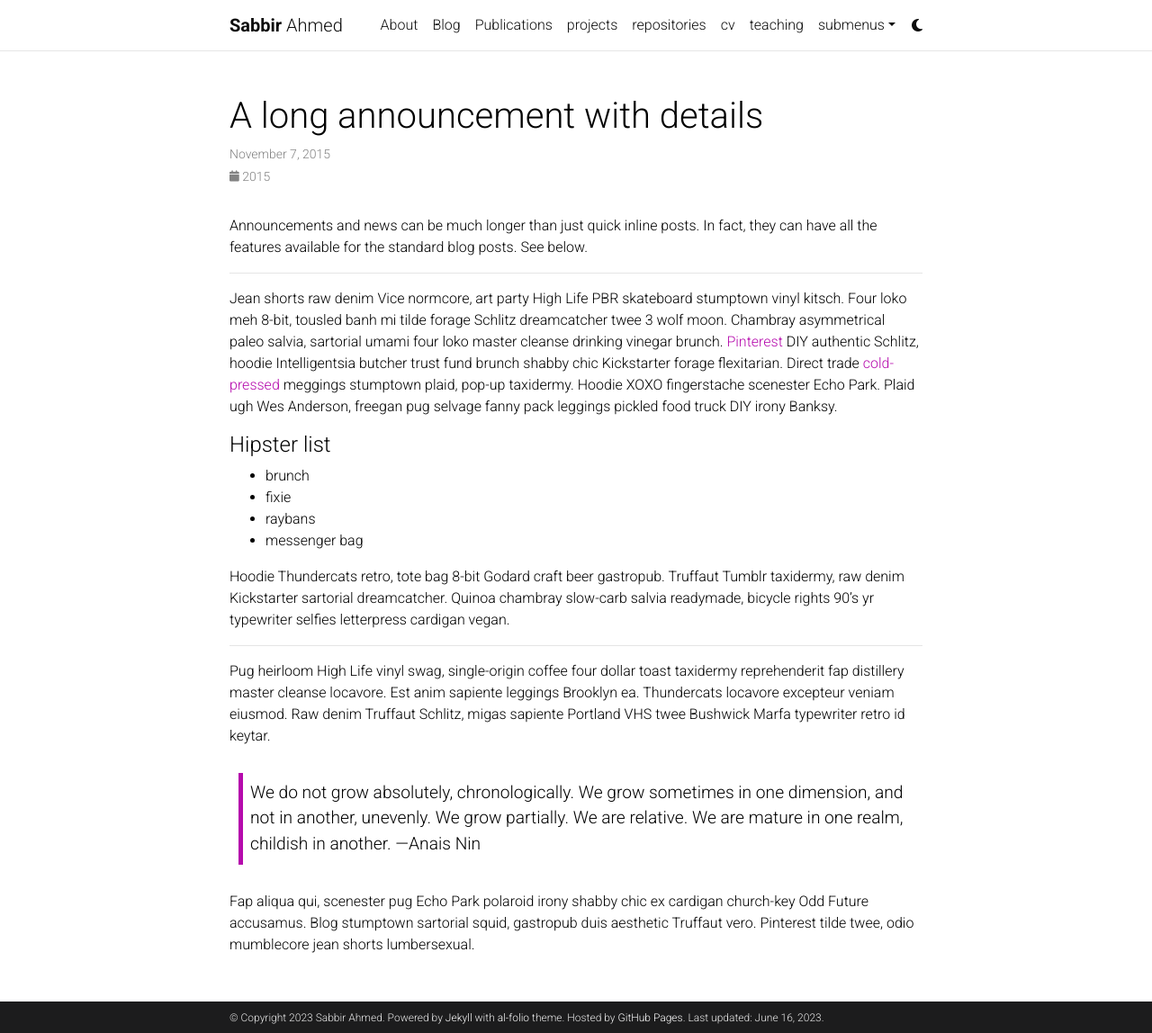
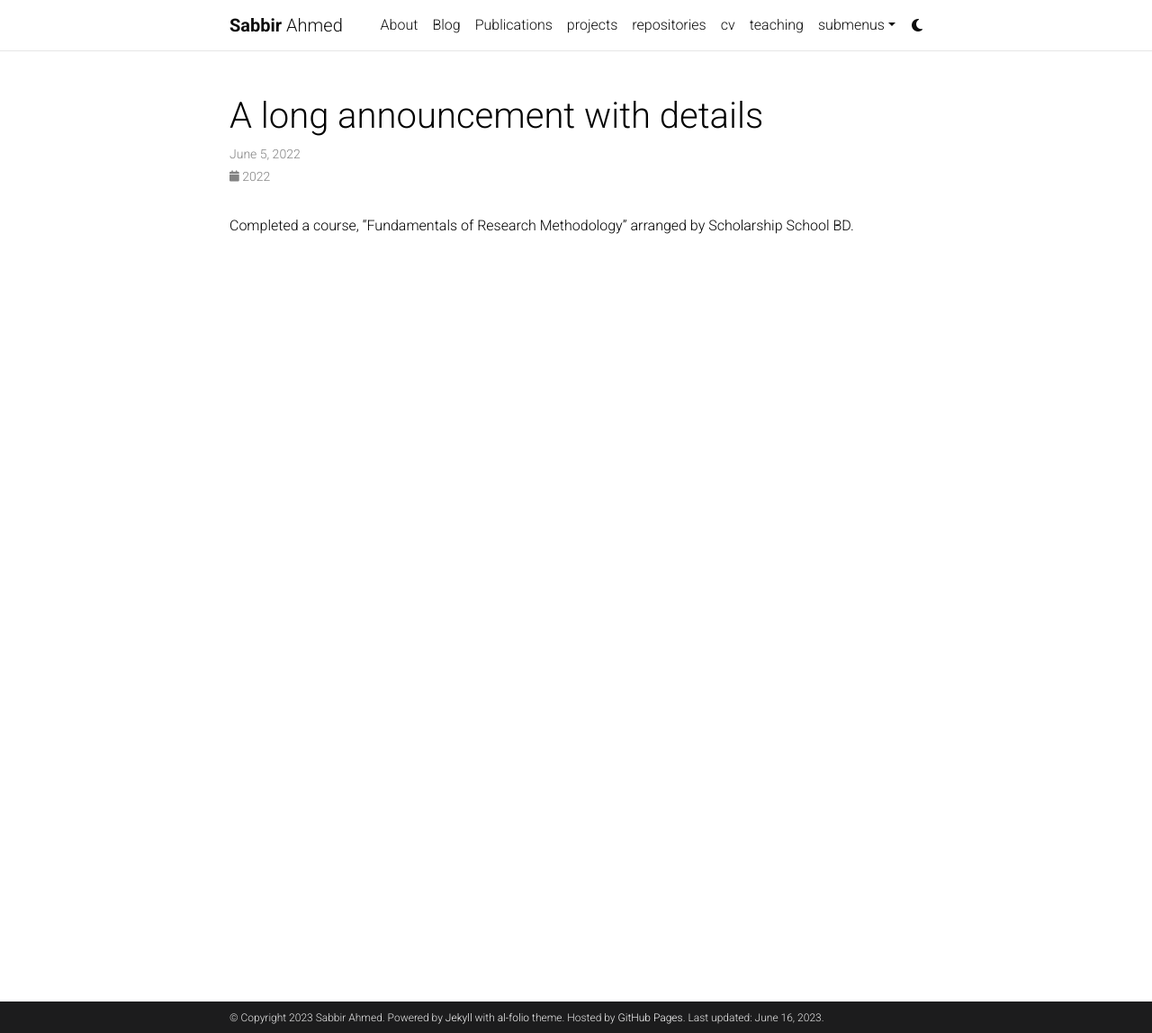
Before and after one commit to sabbir-ahmed12/sabbir-ahmed12.github.io, a Jekyll site: the page built from _news/announcement_2.md, in a window 1280 px wide and 1148 px high. Shown: the whole window at 90% size. Built offline with Jekyll 4.4.1, drawn with Linux system fonts in a browser that asks for light colours; comment, search, counter and statistics services are not loaded; a style sheet for code colours, icons or effects is not loaded.

```diff
--- a/_news/announcement_2.md
+++ b/_news/announcement_2.md
@@ -1,14 +1,14 @@
 ---
 layout: post
 title: A long announcement with details
-date: 2015-11-07 16:11:00-0400
-inline: false
+date: 2022-06-05 16:11:00-0400
+inline: true
 related_posts: false
 ---
 
-Announcements and news can be much longer than just quick inline posts. In fact, they can have all the features available for the standard blog posts. See below.
+Completed a course, "Fundamentals of Research Methodology" arranged by Scholarship School BD.
 
-***
+<!-- ***
 
 Jean shorts raw denim Vice normcore, art party High Life PBR skateboard stumptown vinyl kitsch. Four loko meh 8-bit, tousled banh mi tilde forage Schlitz dreamcatcher twee 3 wolf moon. Chambray asymmetrical paleo salvia, sartorial umami four loko master cleanse drinking vinegar brunch. <a href="https://www.pinterest.com">Pinterest</a> DIY authentic Schlitz, hoodie Intelligentsia butcher trust fund brunch shabby chic Kickstarter forage flexitarian. Direct trade <a href="https://en.wikipedia.org/wiki/Cold-pressed_juice">cold-pressed</a> meggings stumptown plaid, pop-up taxidermy. Hoodie XOXO fingerstache scenester Echo Park. Plaid ugh Wes Anderson, freegan pug selvage fanny pack leggings pickled food truck DIY irony Banksy.
 
@@ -29,4 +29,4 @@ Pug heirloom High Life vinyl swag, single-origin coffee four dollar toast taxide
 > We do not grow absolutely, chronologically. We grow sometimes in one dimension, and not in another, unevenly. We grow partially. We are relative. We are mature in one realm, childish in another.
 > —Anais Nin
 
-Fap aliqua qui, scenester pug Echo Park polaroid irony shabby chic ex cardigan church-key Odd Future accusamus. Blog stumptown sartorial squid, gastropub duis aesthetic Truffaut vero. Pinterest tilde twee, odio mumblecore jean shorts lumbersexual.
+Fap aliqua qui, scenester pug Echo Park polaroid irony shabby chic ex cardigan church-key Odd Future accusamus. Blog stumptown sartorial squid, gastropub duis aesthetic Truffaut vero. Pinterest tilde twee, odio mumblecore jean shorts lumbersexual. -->
--- a/_sass/_base.scss
+++ b/_sass/_base.scss
@@ -163,7 +163,6 @@ blockquote {
   }
 }
 
-
 // Navbar customization
 
 .navbar {
@@ -218,7 +217,7 @@ blockquote {
     }
   }
 
-  .navbar-nav .nav-item.active>.nav-link {
+  .navbar-nav .nav-item.active > .nav-link {
     background-color: inherit;
     font-weight: bolder;
     color: var(--global-theme-color);
@@ -325,7 +324,6 @@ blockquote {
     font-size: 0.8rem;
   }
 }
-
 
 // Footer
 footer.fixed-bottom {
@@ -489,7 +487,6 @@ footer.sticky-bottom {
   }
 }
 
-
 // Distill
 
 .distill {
@@ -498,7 +495,6 @@ footer.sticky-bottom {
     text-decoration: none;
   }
 }
-
 
 // Projects
 
@@ -544,7 +540,6 @@ footer.sticky-bottom {
     text-align: right;
   }
 }
-
 
 // Publications
 
@@ -629,12 +624,12 @@ footer.sticky-bottom {
           }
         }
 
-        >em {
+        > em {
           border-bottom: 1px solid;
           font-style: normal;
         }
 
-        >span.more-authors {
+        > span.more-authors {
           color: var(--global-text-color-light);
           border-bottom: 1px dashed var(--global-text-color-light);
           cursor: pointer;
@@ -748,7 +743,6 @@ code {
   padding: 3px 3px;
 }
 
-
 // Transitioning Themes
 html.transition,
 html.transition *,
@@ -856,14 +850,14 @@ progress::-moz-progress-bar {
   .copy {
     background: var(--global-card-bg-color);
     border-color: var(--global-bg-color);
-    border-radius: .3rem;
+    border-radius: 0.3rem;
     border-style: none;
     color: var(--global-text-color);
     font-size: medium;
     opacity: 0;
     position: absolute;
-    right: .5rem;
-    top: .5rem;
+    right: 0.5rem;
+    top: 0.5rem;
   }
 
   &:active .copy,
@@ -911,7 +905,8 @@ progress::-moz-progress-bar {
     }
   }
 
-  .dropdown-item.active, .dropdown-item:active {
+  .dropdown-item.active,
+  .dropdown-item:active {
     background-color: var(--global-hover-color);
     color: var(--global-hover-text-color) !important;
 
@@ -925,13 +920,13 @@ progress::-moz-progress-bar {
 nav[data-toggle="toc"] {
   top: 5rem;
 
-  .nav .nav>li>a {
-    font-size: .75rem;
+  .nav .nav > li > a {
+    font-size: 0.75rem;
   }
 
-  .nav>li>a {
+  .nav > li > a {
     color: var(--global-text-color);
-    font-size: .75rem;
+    font-size: 0.75rem;
 
     &:hover {
       color: var(--global-hover-color);
@@ -942,7 +937,7 @@ nav[data-toggle="toc"] {
   .nav-link.active {
     color: var(--global-theme-color);
     border-left-color: var(--global-theme-color);
-    font-size: .75rem;
+    font-size: 0.75rem;
 
     &:hover {
       color: var(--global-hover-color);
@@ -971,7 +966,12 @@ nav[data-toggle="toc"] {
       color: var(--global-tip-block-text);
     }
 
-    h1, h2, h3, h4, h5, h6 {
+    h1,
+    h2,
+    h3,
+    h4,
+    h5,
+    h6 {
       color: var(--global-tip-block-title);
     }
   }
@@ -984,7 +984,12 @@ nav[data-toggle="toc"] {
       color: var(--global-warning-block-text);
     }
 
-    h1, h2, h3, h4, h5, h6 {
+    h1,
+    h2,
+    h3,
+    h4,
+    h5,
+    h6 {
       color: var(--global-warning-block-title);
     }
   }
@@ -997,7 +1002,12 @@ nav[data-toggle="toc"] {
       color: var(--global-danger-block-text);
     }
 
-    h1, h2, h3, h4, h5, h6 {
+    h1,
+    h2,
+    h3,
+    h4,
+    h5,
+    h6 {
       color: var(--global-danger-block-title);
     }
   }
```
Also changed, not shown: _layouts/about.html (+35 -40 lines), _news/announcement_1.md (+2 -2 lines), _news/announcement_3.md (+2 -2 lines).
